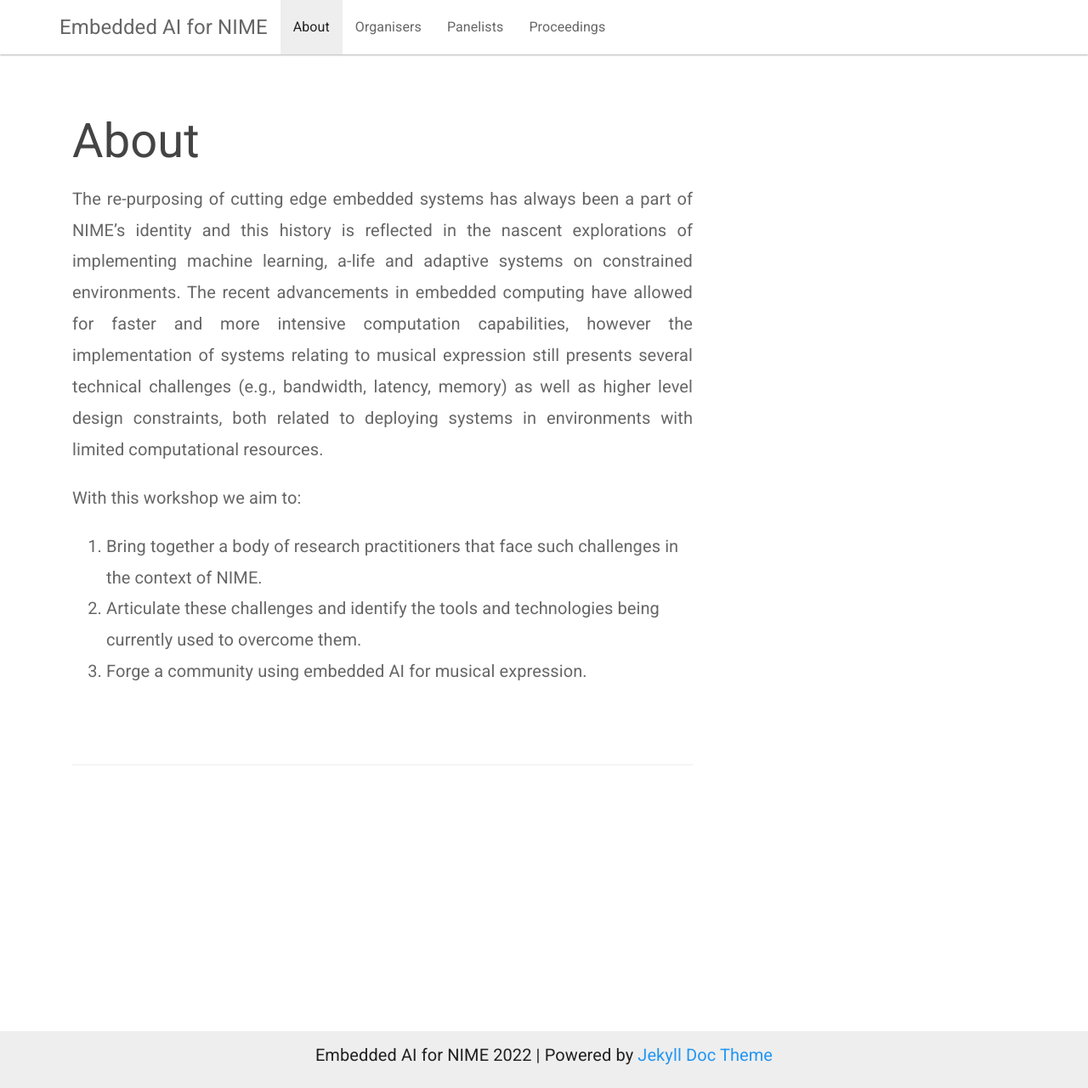
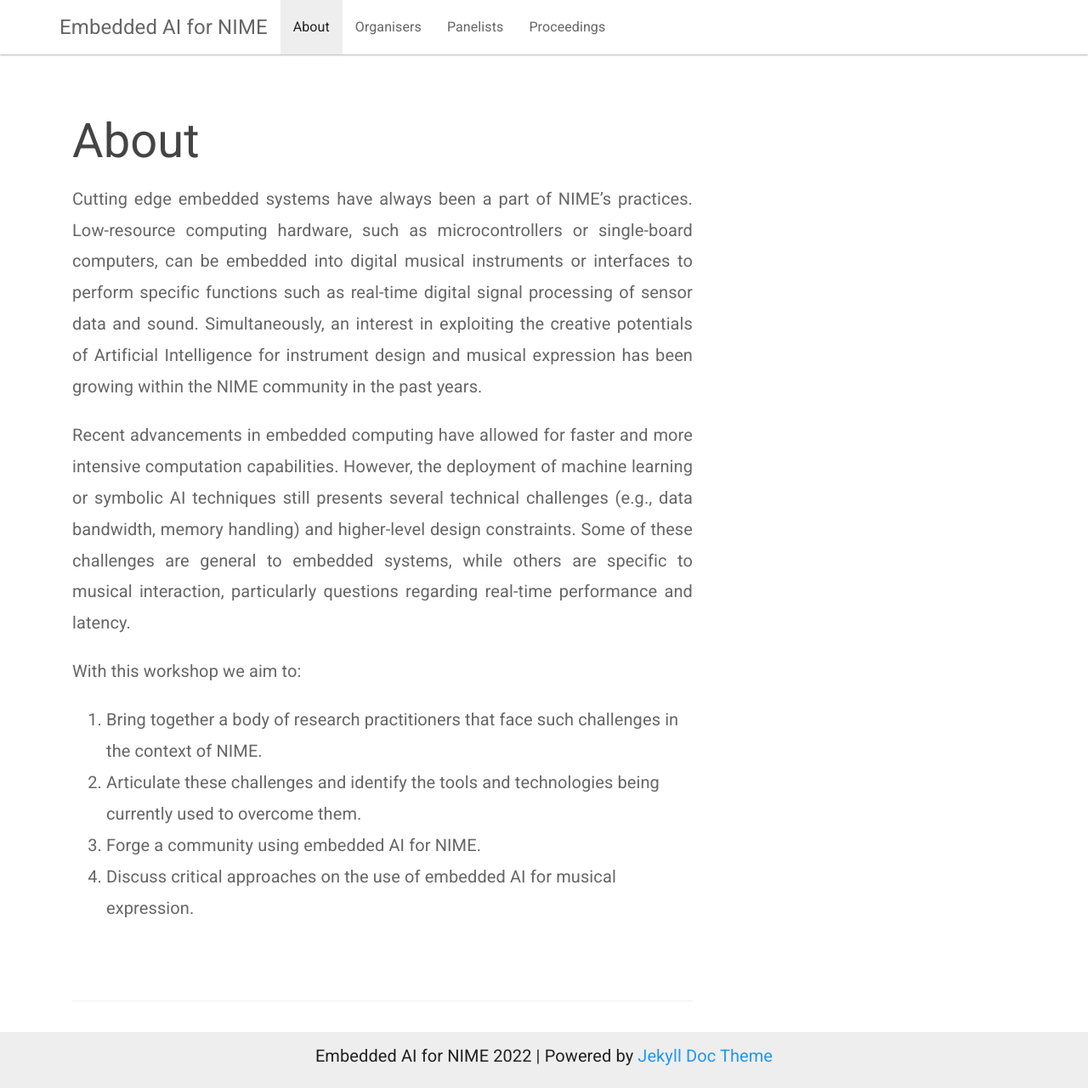
Before and after one commit to embedded-ai-for-nime/embedded-ai-for-nime.github.io, a Jekyll site: the page built from _docs/about.md, in a window 1280 px wide and 1281 px high. Shown: the whole window at 85% size. Built offline with Jekyll 4.4.1, drawn with Linux system fonts in a browser that asks for light colours.

Commit message:
Updated about.md

```diff
--- a/_docs/about.md
+++ b/_docs/about.md
@@ -6,16 +6,23 @@ sectionid: about
 ---
 
 <p style='text-align: justify;'>
-The re-purposing of cutting edge embedded systems has always been a part of NIME’s identity and this history is reflected
-in the nascent explorations of implementing machine learning, a-life and adaptive systems on constrained environments.
-The recent advancements in embedded computing have allowed for faster and more intensive computation capabilities,
-however the implementation of systems relating to musical expression still presents several technical challenges (e.g., bandwidth, latency, memory)
-as well as higher level design constraints, both related to deploying systems in environments with limited computational resources.
+Cutting edge embedded systems have always been a part of NIME’s practices. Low-resource computing hardware, such as microcontrollers or single-board computers,
+can be embedded into digital musical instruments or interfaces to perform specific functions such as real-time digital signal processing of sensor data and sound.
+Simultaneously, an interest in exploiting the creative potentials of Artificial Intelligence for instrument design and musical expression has been growing within
+the NIME community in the past years.
 </p>
 
+<p style='text-align: justify;'>
+Recent advancements in embedded computing have allowed for faster and more intensive computation capabilities.
+However, the deployment of machine learning or symbolic AI techniques still presents several technical challenges
+(e.g., data bandwidth, memory handling) and higher-level design constraints.
+Some of these challenges are general to embedded systems, while others are specific to musical interaction,
+particularly questions regarding real-time performance and latency.
+</p>
 
 With this workshop we aim to:
 
 1. Bring together a body of research practitioners that face such challenges in the context of NIME.
 1. Articulate these challenges and identify the tools and technologies being currently used to overcome them.
-1. Forge a community using embedded AI for musical expression.
+1. Forge a community using embedded AI for NIME.
+1. Discuss critical approaches on the use of embedded AI for musical expression.
```
